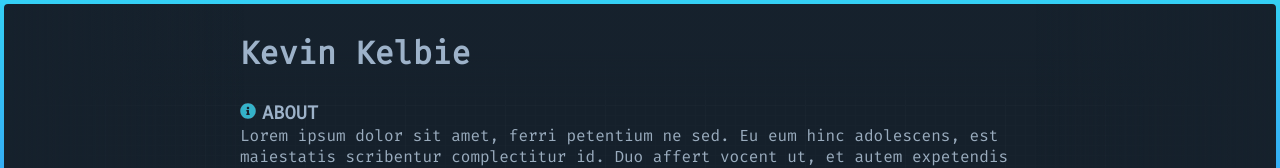
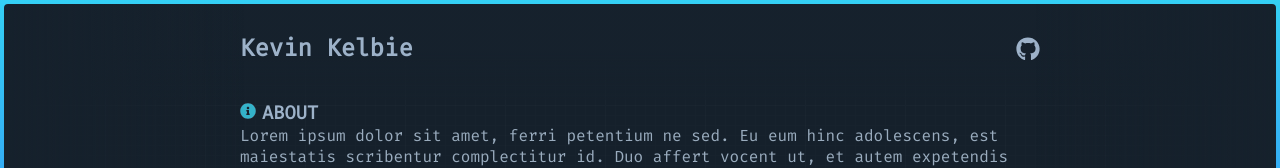
Before and after one commit to Kelbie/portfolio-2, a Next.js app: page / in a window 1280 px wide. Shown: the top 168 px of the page. Built offline with nearby package versions, Linux system fonts and the light colour scheme.

Commit message:
add github

```diff
--- a/components/Header.tsx
+++ b/components/Header.tsx
@@ -4,6 +4,10 @@ import React from 'react';
 // rome-ignore lint/importDefaultBasename
 import styled from 'styled-components';
 import Gradient from './Gradient';
+
+import { FontAwesomeIcon } from '@fortawesome/react-fontawesome';
+import { faBookOpen, faBriefcase, faRss, faCode, faInfo, faInfoCircle, faLink } from "@fortawesome/free-solid-svg-icons";
+import { faOsi, faDev, faGithub } from '@fortawesome/free-brands-svg-icons';
 
 export interface Props {
   className?: string;
@@ -12,12 +16,18 @@ export interface Props {
 function Header({className}: Props) {
   return <Gradient className={className} side={"top"}>
     <h1>Kevin Kelbie</h1>
+    <div className="links">
+      <a href={"https://github.com/KevinKelbie/"}>
+        <FontAwesomeIcon  icon={faGithub} />
+      </a>
+    </div>
   </Gradient>
 }
 
 export default styled(Header)`
   position: sticky;
   z-index: 1002;
+  pointer-events: auto;
 
   left: 50%;
   right: 50%;
@@ -25,11 +35,26 @@ export default styled(Header)`
   margin-right: -50vw;
   width: 100vw;
 
+  display: flex;
+  justify-content: space-between;
+
   h1 {
     padding-left: max(32px, calc(50vw - 800px / 2));
     position: relative;
     z-index: 100;
     padding-top: 32px;
     padding-bottom: 32px;
+    font-size: 24px;
+  }
+
+  .links {
+    height: max-content;
+    align-self: center;
+    padding-right: max(32px, calc(50vw - 800px / 2));
+  }
+
+  a {
+    height: max-content;
+    font-size: 24px;
   }
 `;
```
